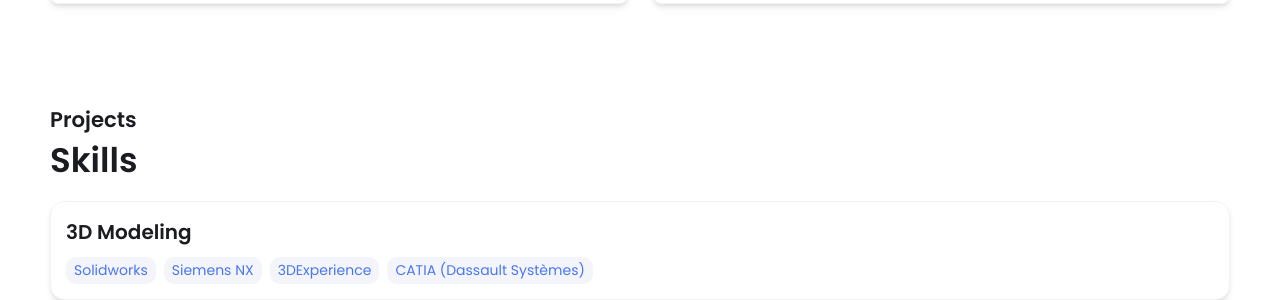
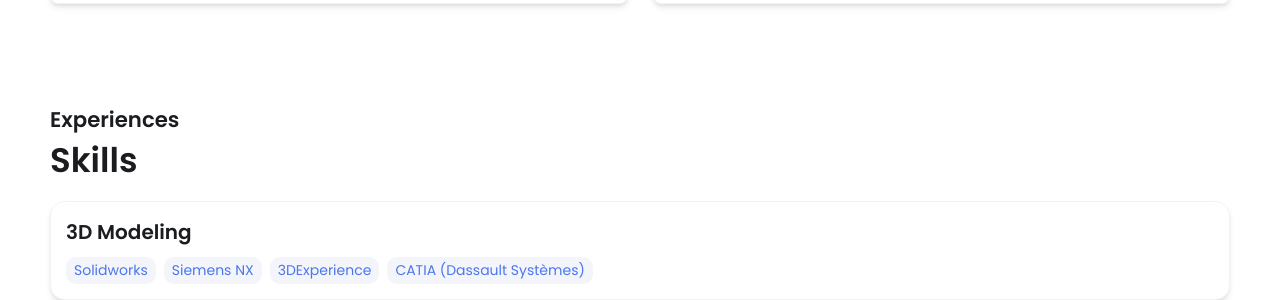
Before and after one commit to Shivakumar-Suhas/Shivakumar-Suhas.github.io, a Jekyll site: the page built from index.html, in a window 1280 px wide and 900 px high, scrolled down 1367 px. Shown: the part 155-455 px from the top of the window. Built offline with Jekyll 4.4.1, drawn with Linux system fonts in a browser that asks for light colours.

Commit message:
Update experiences.html

```diff
--- a/_includes/experiences.html
+++ b/_includes/experiences.html
@@ -1,6 +1,6 @@
 <!-- SECTION 4: experience -->
 <section id="experiences" class="experience-grid-section">
-    <h2>Projects</h2>
+    <h2>Experiences</h2>
 
     <div class="grid-container">
         {% for item in site.experiences %}
```
